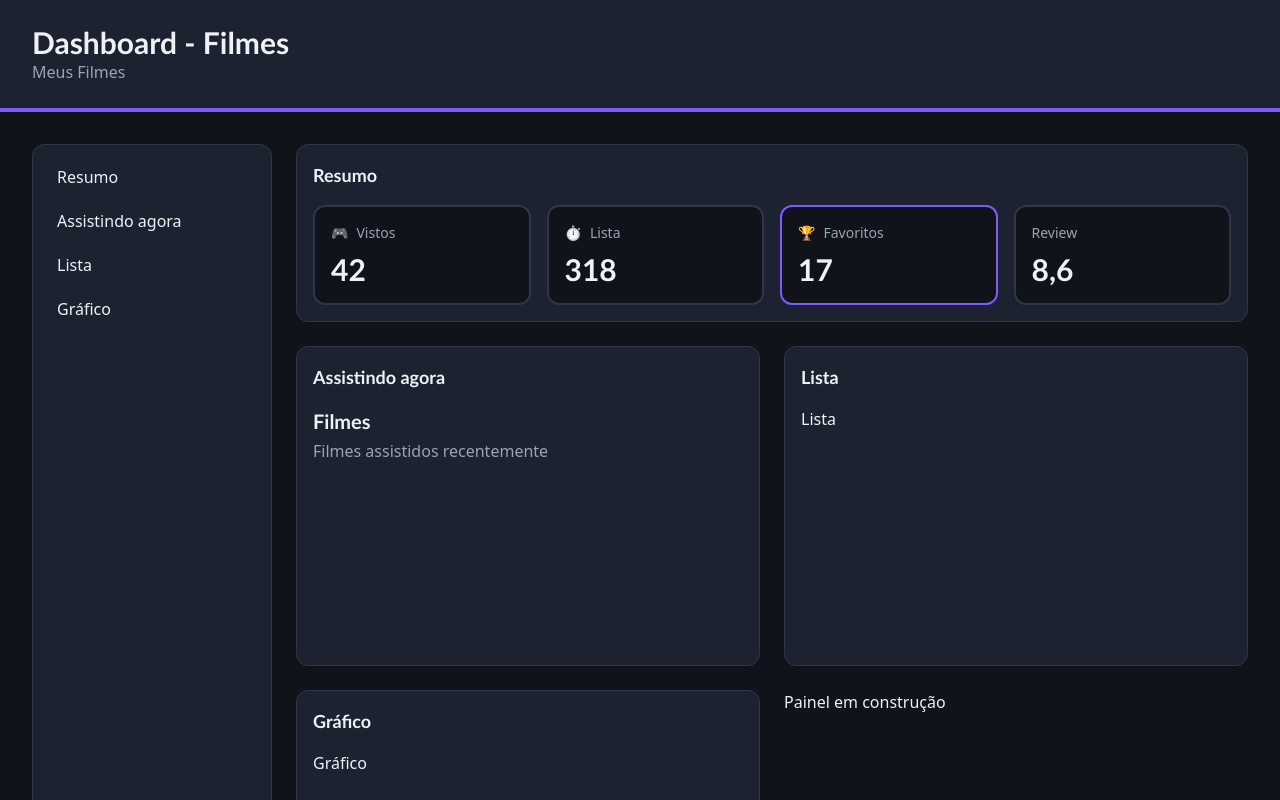
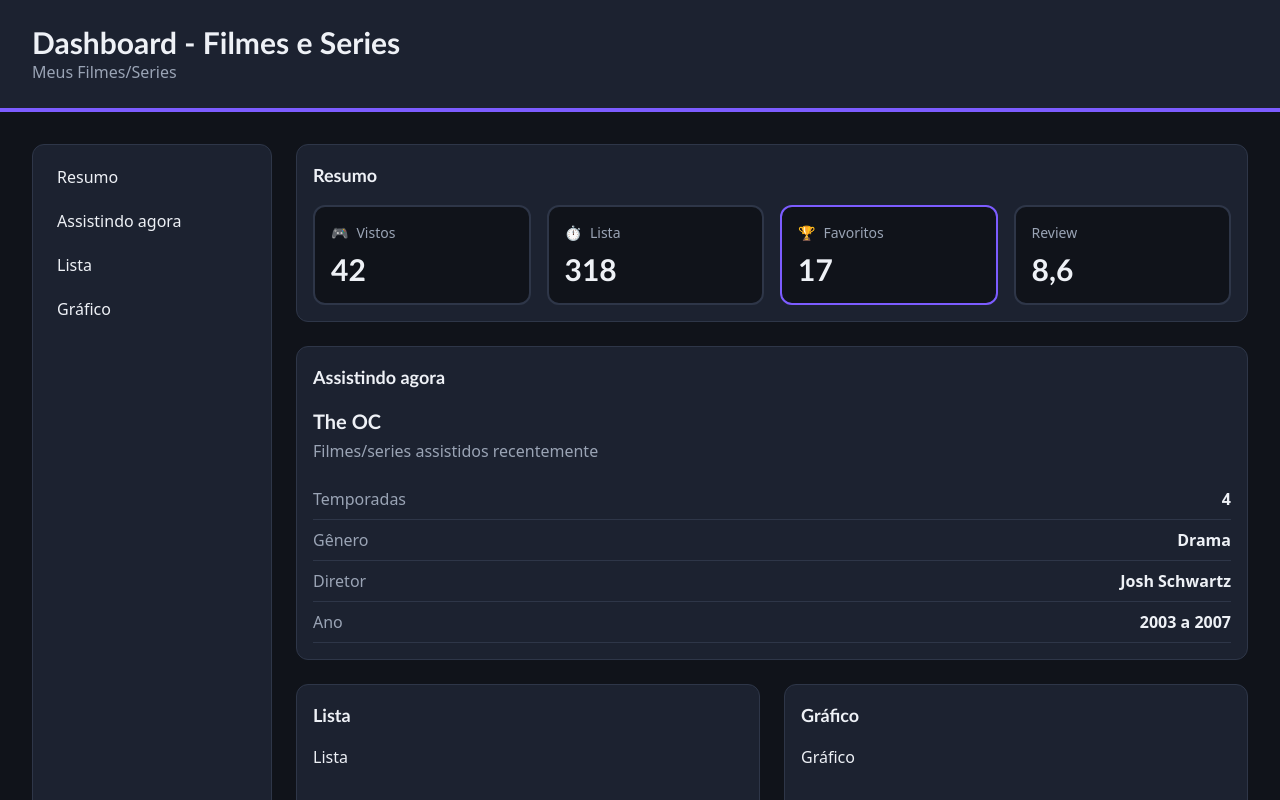
Before and after one commit to anajpontes/my-dashboard, a React (Vite) app: page / in a window 1280 px wide. Shown: the top 800 px of the page. Built offline with nearby package versions, Linux system fonts and the light colour scheme.

Commit message:
feat: add InfoRow component with props

```diff
--- a/src/App.jsx
+++ b/src/App.jsx
@@ -3,6 +3,7 @@ import Header from "./components/Header"
 import Menu from "./components/Menu"
 import Panel from "./components/Panel"
 import SummaryCard from "./components/SummaryCard"
+import InfoRow from './components/InfoRow.jsx'
 
 
 function App() {
@@ -22,11 +23,17 @@ function App() {
           <SummaryCard title="Review" value="8,6" />
         </div>
       </Panel>
-      <Panel id="highlight" title="Assistindo agora" className="md:col-span">
-        <h3 className="font-heading text-xl font-bold">Filmes</h3>
+      <Panel id="highlight" title="Assistindo agora" className="md:col-span-2">
+        <h3 className="font-heading text-xl font-bold">The OC</h3>
         <p className="mt-1 text-muted">
-          Filmes assistidos recentemente
+          Filmes/series assistidos recentemente
         </p>
+        <div className="mt-4 grid gap-x-6 md:grid-cols-span-2">
+          <InfoRow label="Temporadas" value="4"/>
+          <InfoRow label="Gênero" value="Drama"/>
+          <InfoRow label="Diretor" value="Josh Schwartz "/>
+          <InfoRow label="Ano" value="2003 a 2007"/>
+        </div>
       </Panel>
       <Panel id="list" title="Lista" className="xl:min-h-80">Lista</Panel>
       <Panel id="chart" title="Gráfico" className="xl:min-h-80">Gráfico</Panel>
--- a/src/components/Header.jsx
+++ b/src/components/Header.jsx
@@ -5,9 +5,9 @@ function Header() {
            md:flex-row md:items-baseline md:justify-between md:px-8"
         >
             <h1 className="font-heading text-2xl font-bold md:text-3xl">
-                Dashboard - Filmes
+                Dashboard - Filmes e Series
             </h1>
-            <p className="text-muted">Meus Filmes</p>
+            <p className="text-muted">Meus Filmes/Series</p>
 
         </header>
     )
--- /dev/null
+++ b/src/components/InfoRow.jsx
@@ -0,0 +1,10 @@
+function InfoRow({ label, value }) {
+  return (
+    <p className="flex justify-between gap-4 border-b border-border py-2">
+      <span className="text-muted">{label}</span>
+      <span className="font-bold">{value}</span>
+    </p>
+  )
+}
+
+export default InfoRow
```
